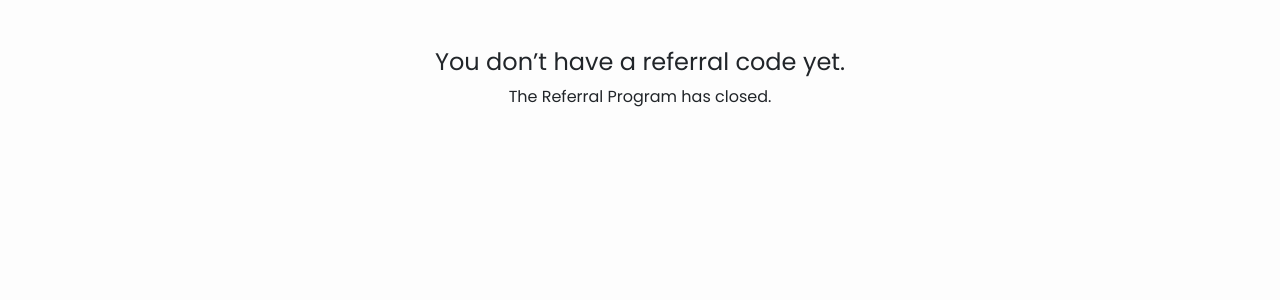
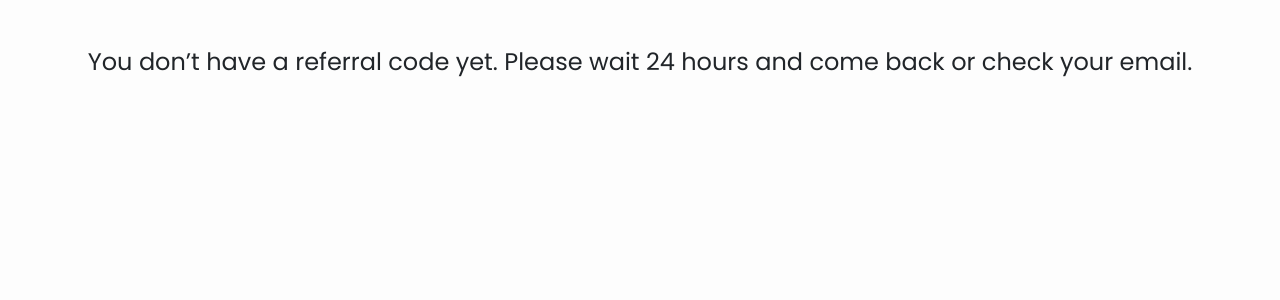
Before and after one commit to codeylee05/BeyonceVotingSite, a Django app: page /share/ in a window 1280 px wide. Shown: the part 56-356 px from the top of the page. Run offline with Django 4.2, Linux system fonts and the light colour scheme; the visitor is signed in with stand-in values (Sample User, id 1).

Commit message:
Update referral.html

```diff
--- a/core/templates/core/referral.html
+++ b/core/templates/core/referral.html
@@ -23,8 +23,7 @@
 
     <p class="text-muted">Share this link anywhere — WhatsApp, Twitter, or other social media</p>
     {% else %}
-    <h4>You don’t have a referral code yet.</h4>
-    <p>The Referral Program has closed.</p>
+    <h4>You don’t have a referral code yet. Please wait 24 hours and come back or check your email.</h4>
     {% endif %}
 </div>
 
```
